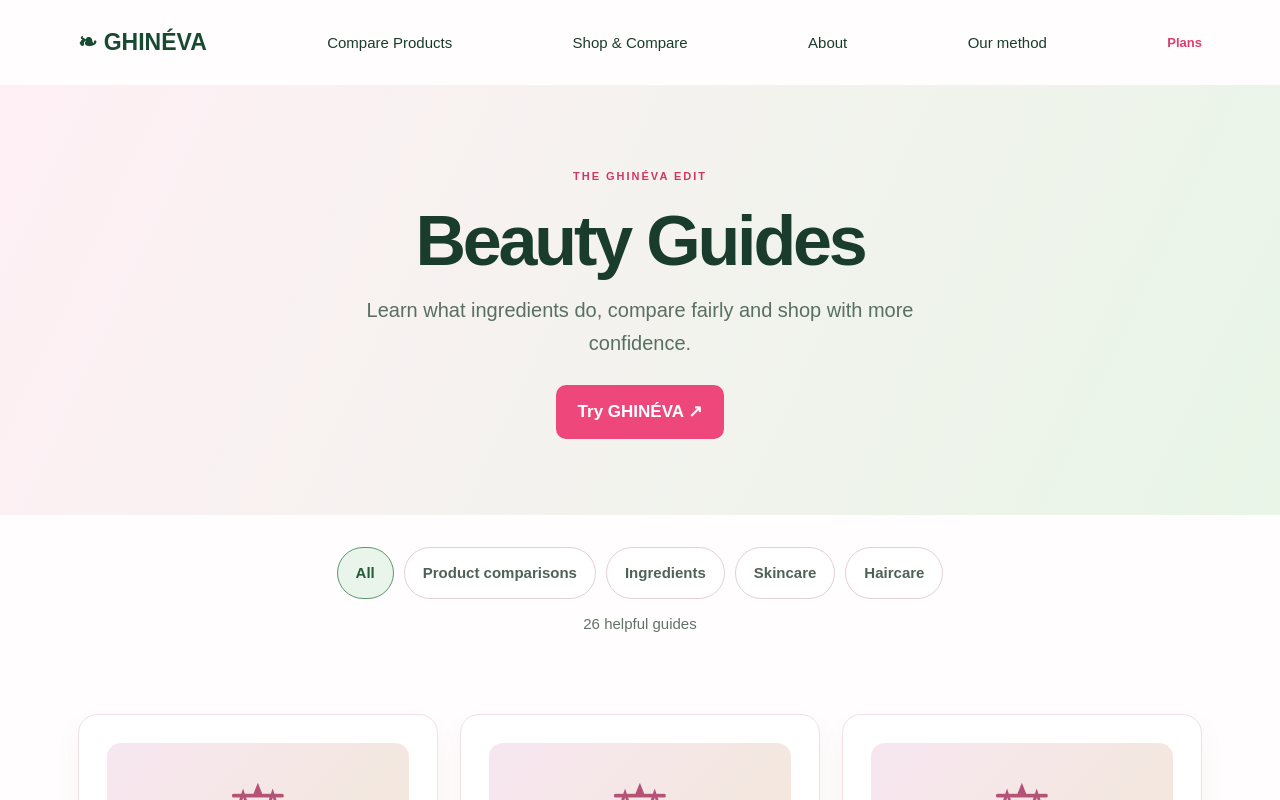
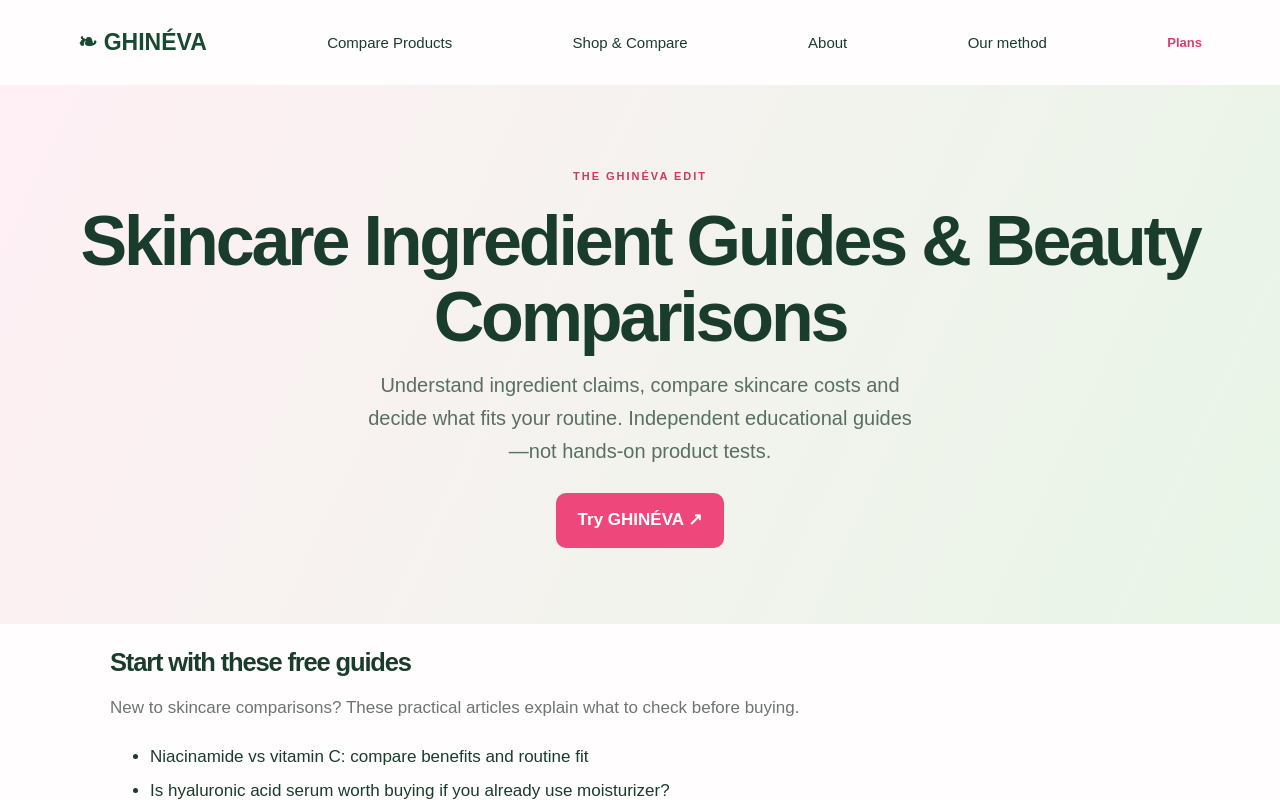
Before and after one commit to GhinwaFAKIH/buywise-ai, a Next.js app in the folder frontend/: page /guides in a window 1280 px wide. Shown: the top 800 px of the page. Built offline with nearby package versions, Linux system fonts and the light colour scheme.

Commit message:
SEO: improve guide hub discovery, metadata and article links

```diff
--- a/frontend/app/guides/page.js
+++ b/frontend/app/guides/page.js
@@ -3,8 +3,8 @@ import { guides } from "./guides";
 import GuideBrowser from "./GuideBrowser";
 
 export const metadata = {
-  title: "Beauty Guides",
-  description: "Evidence-aware skincare, haircare and ingredient guides to help you compare beauty products before buying.",
+  title: "Skincare Ingredient Guides & Product Comparisons",
+  description: "Free skincare ingredient guides, niacinamide vs vitamin C comparisons, hyaluronic acid tips, and practical price-per-ml buying advice from GHINÉVA.",
   alternates: { canonical: "/guides" },
   openGraph: { title: "Beauty Guides | GHINÉVA", description: "Practical skincare and ingredient comparisons before buying." }
 };
@@ -12,7 +12,8 @@ export const metadata = {
 export default function GuidesPage() {
   return <main className="guidesPage">
     <nav className="guidesNav"><Link href="/">❧ GHINÉVA</Link><Link href="/compare-skincare-products">Compare Products</Link><Link href="/shop">Shop & Compare</Link><Link href="/about">About</Link><Link href="/methodology">Our method</Link><Link href="/#pricing">Plans</Link></nav>
-    <header className="guidesHero"><span>THE GHINÉVA EDIT</span><h1>Beauty Guides</h1><p>Learn what ingredients do, compare fairly and shop with more confidence.</p><Link href="/#analyze">Try GHINÉVA ↗</Link></header>
+    <header className="guidesHero"><span>THE GHINÉVA EDIT</span><h1>Skincare Ingredient Guides & Beauty Comparisons</h1><p>Understand ingredient claims, compare skincare costs and decide what fits your routine. Independent educational guides—not hands-on product tests.</p><Link href="/#analyze">Try GHINÉVA ↗</Link></header>
+    <section aria-label="Start with popular skincare guides" style={{maxWidth:1100,margin:"24px auto",padding:"0 20px"}}><h2>Start with these free guides</h2><p>New to skincare comparisons? These practical articles explain what to check before buying.</p><ul style={{lineHeight:2}}><li><Link href="/guides/niacinamide-vs-vitamin-c">Niacinamide vs vitamin C: compare benefits and routine fit</Link></li><li><Link href="/guides/is-hyaluronic-acid-serum-worth-it">Is hyaluronic acid serum worth buying if you already use moisturizer?</Link></li><li><Link href="/guides/how-to-compare-skincare-prices">How to compare skincare prices fairly per 10 ml</Link></li></ul><p><Link href="/calculator">Try the free price-per-ml calculator →</Link></p></section>
     <GuideBrowser guides={guides}/>
     <p className="guideDisclaimer">These guides offer general information, not medical advice. Product claims and formulations may change. Some articles contain labeled affiliate links.</p>
   </main>;
```
